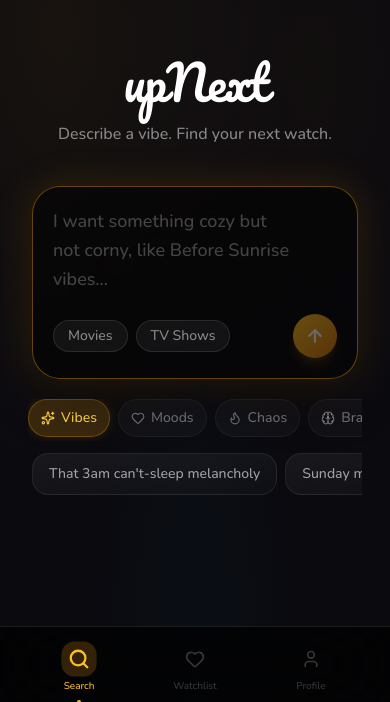
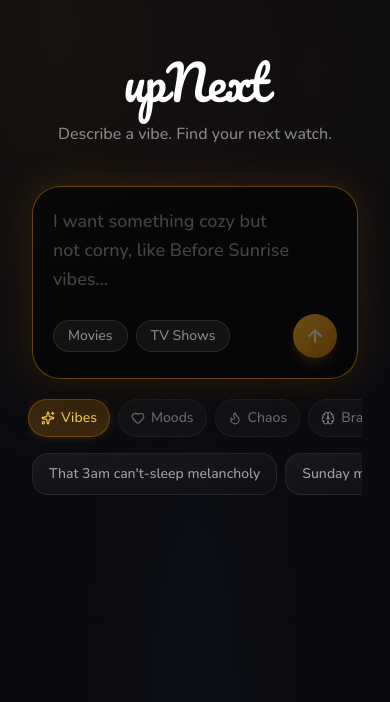
Before and after one commit to idrisskone101/up-next, a React (Vite) app: page / in a window 390 px wide. Shown: the part 142-844 px from the top of the page. Built offline with nearby package versions, Linux system fonts and the light colour scheme.

Commit message:
mobie ui fixes

```diff
--- a/src/App.jsx
+++ b/src/App.jsx
@@ -14,9 +14,7 @@ import { SkeletonCard } from "./components/SkeletonCard";
 import { EmptyState } from "./components/EmptyState";
 import { ResultsGrid } from "./components/ResultsGrid";
 import { HeroSearchCard } from "./components/HeroSearchCard";
-import { BottomNav } from "./components/BottomNav";
 import { useSearch } from "./hooks/useSearch";
-import { useIsMobile } from "./hooks/useMediaQuery";
 import { springConfigs } from "./lib/animations";
 import { haptics } from "./lib/haptics";
 
@@ -29,10 +27,8 @@ function App() {
   const { results, loading, loadingMore, refreshing, error, searchMetadata, hasMore, search, loadMore, refresh, reset } = useSearch();
   const [compactQuery, setCompactQuery] = useState("");
   const [showBackToTop, setShowBackToTop] = useState(false);
-  const [activeTab, setActiveTab] = useState("search");
   const compactInputRef = useRef(null);
   const { scrollY } = useScroll();
-  const isMobile = useIsMobile();
 
   const hasResults = results.length > 0;
   const hasSearched = !!searchMetadata;
@@ -73,76 +69,11 @@ function App() {
   };
 
   return (
-    <div className="relative min-h-dvh overflow-x-hidden">
-      <div className="relative flex min-h-dvh flex-col">
-        <AnimatePresence mode="wait">
-          {viewState === "hero" ? (
-            <motion.div
-              key="hero"
-              initial={{ opacity: 0, y: 20 }}
-              animate={{ opacity: 1, y: 0 }}
-              exit={{ opacity: 0, y: -40 }}
-              transition={pageTransition}
-              className="flex flex-1 flex-col items-center justify-center px-4 py-12"
-            >
-              {/* Hero Content */}
-              <div className="w-full max-w-2xl space-y-10">
-                {/* Logo/Wordmark */}
-                <motion.div
-                  className="text-center"
-                  initial={{ opacity: 0 }}
-                  animate={{ opacity: 1 }}
-                  transition={{ delay: 0.1, duration: 0.3 }}
-                >
-                  <motion.h1
-                    className="font-display text-5xl sm:text-6xl text-white"
-                    initial={{ opacity: 0, y: 15, scale: 0.95 }}
-                    animate={{ opacity: 1, y: 0, scale: 1 }}
-                    transition={{
-                      type: "spring",
-                      stiffness: 350,
-                      damping: 25,
-                      delay: 0.15
-                    }}
-                  >
-                    upNext
-                  </motion.h1>
-                  <motion.p
-                    className="mt-4 text-base sm:text-lg text-white/50 font-medium"
-                    initial={{ opacity: 0, y: 10, filter: "blur(4px)" }}
-                    animate={{ opacity: 1, y: 0, filter: "blur(0px)" }}
-                    transition={{ delay: 0.35, duration: 0.4, ease: "easeOut" }}
-                  >
-                    Describe a vibe. Find your next watch.
-                  </motion.p>
-                </motion.div>
+    <div className="relative min-h-dvh">
+      {/* Sticky Nav - Only render when showing results */}
+      {viewState === "results" && (
+        <header className="fixed top-0 left-0 right-0 z-50 border-b border-white/5 bg-black/80 backdrop-blur-xl">
 
-                {/* Search Card */}
-                <motion.div
-                  initial={{ opacity: 0, y: 20 }}
-                  animate={{ opacity: 1, y: 0 }}
-                  transition={{ delay: 0.2, duration: 0.5 }}
-                >
-                  <HeroSearchCard onSearch={handleSearch} loading={loading} />
-                </motion.div>
-              </div>
-            </motion.div>
-          ) : (
-            <motion.div
-              key="results"
-              initial={{ opacity: 0, y: 30 }}
-              animate={{ opacity: 1, y: 0 }}
-              exit={{ opacity: 0, y: 20 }}
-              transition={pageTransition}
-              className="flex flex-1 flex-col"
-            >
-              {/* Compact Top Bar */}
-              <motion.header
-                className="sticky top-0 z-50 border-b border-white/5 bg-black/80 backdrop-blur-xl"
-                initial={{ opacity: 0, y: -20 }}
-                animate={{ opacity: 1, y: 0 }}
-                transition={{ delay: 0.1, duration: 0.3 }}
-              >
         <div className="container flex h-16 items-center gap-4 px-4 sm:px-6">
           {/* Back Button */}
           <motion.button
@@ -210,10 +141,73 @@ function App() {
             </div>
           </form>
         </div>
-              </motion.header>
+        </header>
+      )}
 
-              {/* Main Content - extra padding for bottom nav on mobile */}
-              <main className={`container flex w-full flex-1 flex-col gap-8 pt-8 px-4 sm:px-6 ${isMobile ? 'pb-28' : 'pb-16'}`}>
+      <div className="relative flex min-h-dvh flex-col">
+        <AnimatePresence mode="wait">
+          {viewState === "hero" ? (
+            <motion.div
+              key="hero"
+              initial={{ opacity: 0, y: 20 }}
+              animate={{ opacity: 1, y: 0 }}
+              exit={{ opacity: 0, y: -40 }}
+              transition={pageTransition}
+              className="flex flex-1 flex-col items-center justify-center px-4 py-12"
+            >
+              {/* Hero Content */}
+              <div className="w-full max-w-2xl space-y-10">
+                {/* Logo/Wordmark */}
+                <motion.div
+                  className="text-center"
+                  initial={{ opacity: 0 }}
+                  animate={{ opacity: 1 }}
+                  transition={{ delay: 0.1, duration: 0.3 }}
+                >
+                  <motion.h1
+                    className="font-display text-5xl sm:text-6xl text-white"
+                    initial={{ opacity: 0, y: 15, scale: 0.95 }}
+                    animate={{ opacity: 1, y: 0, scale: 1 }}
+                    transition={{
+                      type: "spring",
+                      stiffness: 350,
+                      damping: 25,
+                      delay: 0.15
+                    }}
+                  >
+                    upNext
+                  </motion.h1>
+                  <motion.p
+                    className="mt-4 text-base sm:text-lg text-white/50 font-medium"
+                    initial={{ opacity: 0, y: 10, filter: "blur(4px)" }}
+                    animate={{ opacity: 1, y: 0, filter: "blur(0px)" }}
+                    transition={{ delay: 0.35, duration: 0.4, ease: "easeOut" }}
+                  >
+                    Describe a vibe. Find your next watch.
+                  </motion.p>
+                </motion.div>
+
+                {/* Search Card */}
+                <motion.div
+                  initial={{ opacity: 0, y: 20 }}
+                  animate={{ opacity: 1, y: 0 }}
+                  transition={{ delay: 0.2, duration: 0.5 }}
+                >
+                  <HeroSearchCard onSearch={handleSearch} loading={loading} />
+                </motion.div>
+              </div>
+            </motion.div>
+          ) : (
+            <motion.div
+              key="results"
+              initial={{ opacity: 0, y: 30 }}
+              animate={{ opacity: 1, y: 0 }}
+              exit={{ opacity: 0, y: 20 }}
+              transition={pageTransition}
+              className="flex flex-1 flex-col pt-16"
+            >
+              {/* Main Content */}
+              <main className="container flex w-full flex-1 flex-col gap-8 pt-8 px-4 sm:px-6 pb-16">
                 {/* Loading State */}
                 <AnimatePresence mode="wait">
                   {loading && (
@@ -306,7 +300,7 @@ function App() {
                 </AnimatePresence>
               </main>
 
-              {/* Floating Back to Top Button - positioned above bottom nav on mobile */}
+              {/* Floating Back to Top Button */}
               <AnimatePresence>
                 {showBackToTop && (
                   <motion.button
@@ -315,7 +309,7 @@ function App() {
                     exit={{ opacity: 0, scale: 0.8, y: 20 }}
                     transition={{ type: "spring", stiffness: 400, damping: 25 }}
                     onClick={handleBackToTop}
-                    className={`fixed right-6 z-40 flex h-12 w-12 items-center justify-center rounded-full bg-amber-500/90 text-white shadow-lg shadow-amber-500/30 backdrop-blur-sm hover:bg-amber-500 active:scale-95 transition-colors ${isMobile ? 'bottom-24' : 'bottom-6'}`}
+                    className="fixed right-6 bottom-6 z-40 flex h-12 w-12 items-center justify-center rounded-full bg-amber-500/90 text-white shadow-lg shadow-amber-500/30 backdrop-blur-sm hover:bg-amber-500 active:scale-95 transition-colors"
                     aria-label="Back to top"
                   >
                     <ArrowUp className="h-5 w-5" strokeWidth={2.5} />
@@ -332,14 +326,6 @@ function App() {
             </motion.div>
           )}
         </AnimatePresence>
-
-        {/* Bottom Navigation - Mobile only */}
-        {isMobile && (
-          <BottomNav
-            activeTab={activeTab}
-            onTabChange={setActiveTab}
-          />
-        )}
       </div>
     </div>
   );
```
Lines whose indentation alone changed are shown as unchanged.
